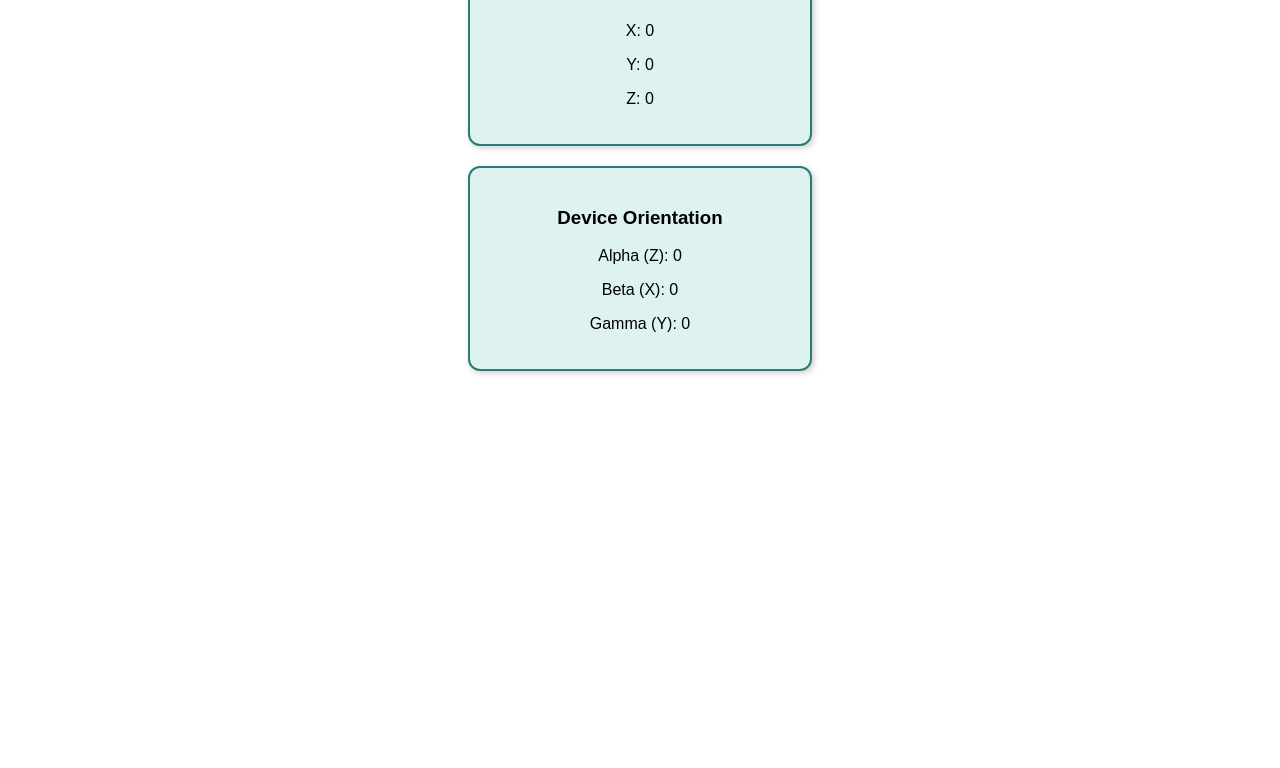
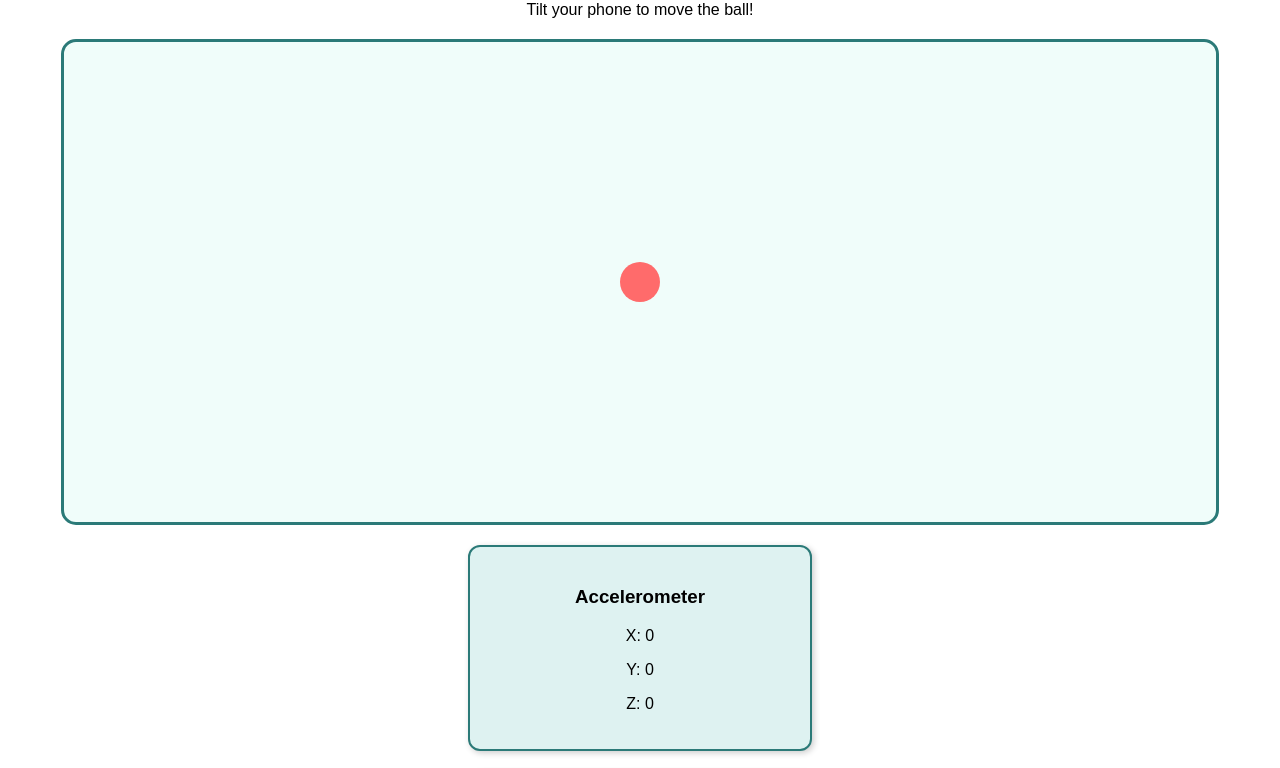
Before and after one commit to Zean2024/College-course-smart-system-exercise-create-a-webapp, a plain HTML site: page index.html in a window 1280 px wide. Shown: the part 197-965 px from the top of the page. Before the commit the page ends 800 px from the top, so only its background shows below. Drawn offline with Linux system fonts and the light colour scheme.

Commit message:
Update index.html

```diff
--- a/index.html
+++ b/index.html
@@ -5,6 +5,28 @@
   <meta name="viewport" content="width=device-width, initial-scale=1.0">
   <title>Sensor Demo App</title>
   <style>
+    #playground {
+      width: 90vw;
+      height: 60vh;
+      border: 3px solid #2b7a78;
+      border-radius: 15px;
+      margin: 20px auto;
+      position: relative;
+      overflow: hidden;
+      background: #f0fdfa;
+}
+
+    #ball {
+      width: 40px;
+      height: 40px;
+      background: #ff6b6b;
+      border-radius: 50%;
+      position: absolute;
+      top: 50%;
+      left: 50%;
+      transform: translate(-50%, -50%);
+}
+
     body { font-family: Arial, sans-serif; text-align: center; margin: 40px; }
     h1 { color: #2b7a78; }
     .sensor-box { border: 2px solid #2b7a78; border-radius: 12px; padding: 20px; margin: 20px auto; width: 300px; background: #def2f1; box-shadow: 2px 2px 6px rgba(0,0,0,0.2);}
@@ -13,6 +35,15 @@
 <body>
   <h1>📱 Sensor WebApp</h1>
   <p>Move or tilt your phone to see sensor data!</p>
+  <h1>📱 Sensor WebApp</h1>
+  <p>Tilt your phone to move the ball!</p>
+
+  <div id="playground">
+    <div id="ball"></div>
+  </div>
+
+  <script src="app.js"></script>
+
 
   <div class="sensor-box">
     <h3>Accelerometer</h3>
```
